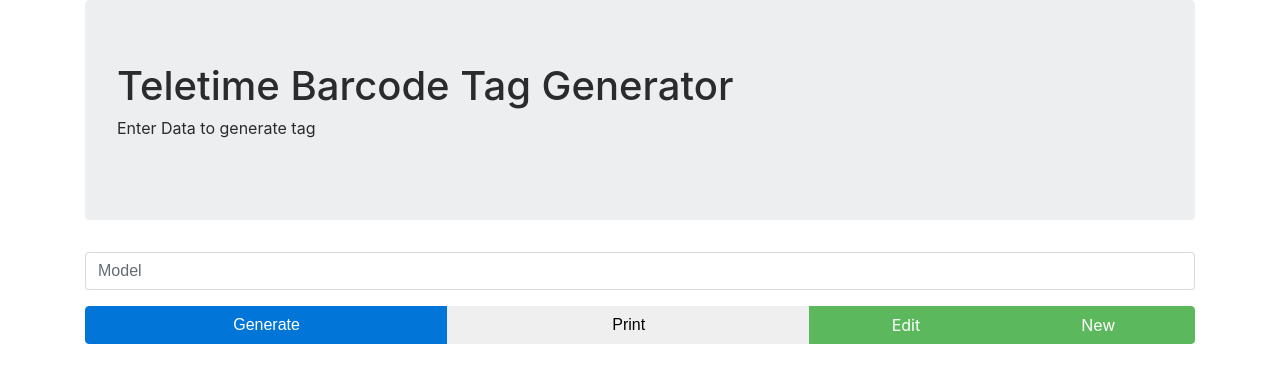
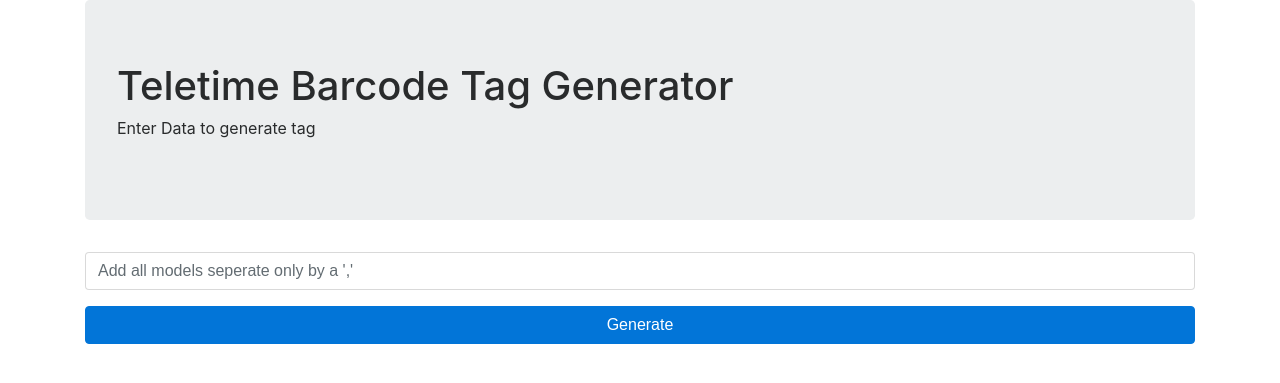
Before and after one commit to balpreetpunia/BarcodeTags, a PHP site: page /multiple.php in a window 1280 px wide. Shown: the top 383 px of the page. Run offline with PHP 8.4, Linux system fonts and the light colour scheme; data that the repository does not hold is empty; some libraries are stand-ins or nearby versions.

Commit message:
Added page to get multiple tags.

```diff
--- a/multiple.php
+++ b/multiple.php
@@ -1,19 +1,3 @@
-<?php
-require_once( 'shared/connect.php' );
-
-require_once( 'multipleSql.php' );
-$sth = $dbh->prepare($sql);
-$sth->execute();
-$available = $sth->fetchAll();
-$count = $sth->rowCount();
-
-$dbh=null;
-
-
-$i = 1;
-
-
-?>
 <!DOCTYPE html>
 <html lang="en">
 <head>
@@ -35,18 +19,15 @@ $i = 1;
         <p>Enter Data to generate tag</p>
     </div>
     <div class="input-field">
-        <form id="calculator" method="get" action="index.php">
+        <form id="calculator" method="post" action="test.php">
             <div class="form-group">
-                <input id="model" name="model" class="auto form-control" placeholder="Model" type="text" />
+                <input id="model" name="multiple" class="auto form-control" placeholder="Add all models seperate only by a ','" type="text" />
                 <!--<span class="input-group-btn">
                     <button class="btn btn-secondary" type="button">Scan</button>
                 </span>-->
             </div>
             <div class="btn-group d-flex" role="group">
-                <button class="btn btn-primary w-100" id="generate" onclick="code1();" type="submit">Generate</button>
-                <button class="btn btn-dark w-100"  type="button" onclick="window.print();" >Print</button>
-                <a class="btn btn-success w-50"  type="button" id="edit" onclick="return code2();" href="edit?model=<?= $model ?>" >Edit</a>
-                <a class="btn btn-success w-50"  type="button" href="new" >New</a>
+                <button class="btn btn-primary w-100" id="generate" type="submit">Generate</button>
             </div>
         </form>
     </div>
```
Also changed, not shown: test.php (+8 -0 lines).
